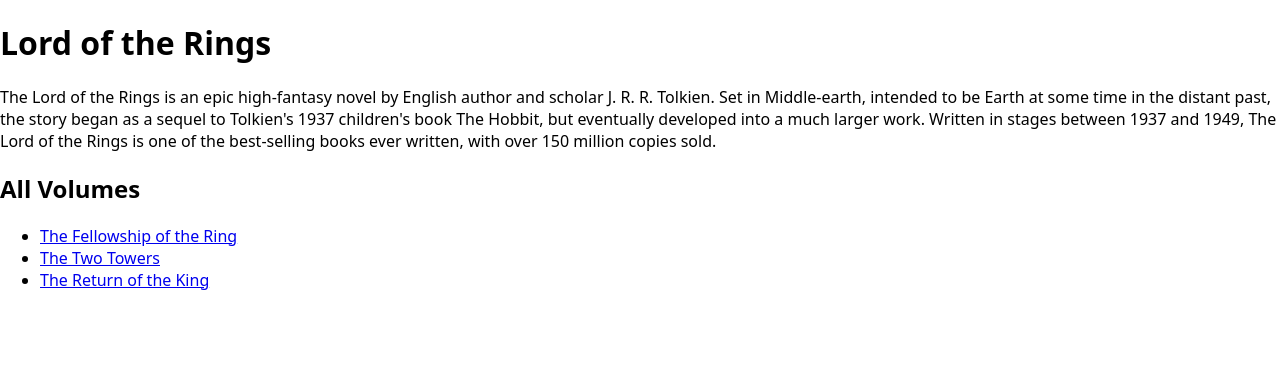
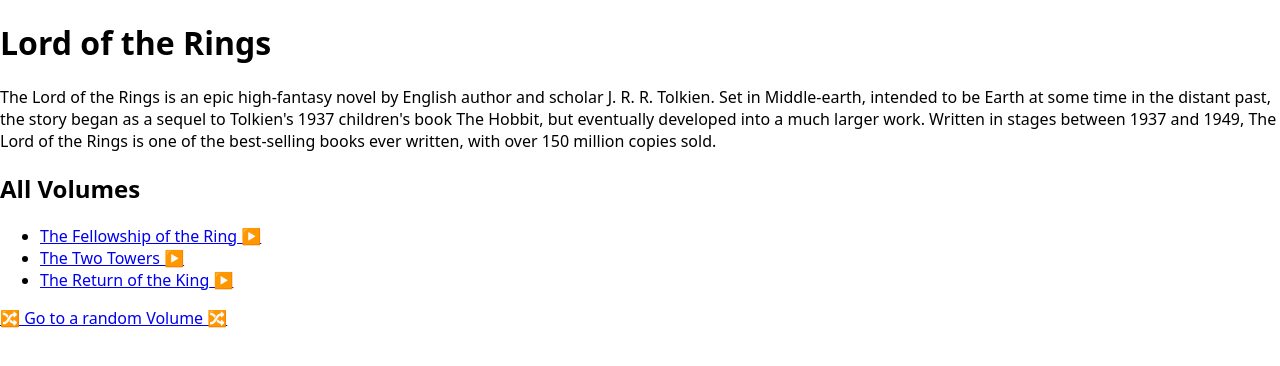
Before and after one commit to vaupunkt/NF-LordOfTheRingsApp-nextJS, a Next.js app: page /volumes in a window 1280 px wide. Shown: the top 366 px of the page. Built offline with nearby package versions, Linux system fonts and the light colour scheme.

Commit message:
add fallback

```diff
--- a/pages/volumes/index.js
+++ b/pages/volumes/index.js
@@ -3,6 +3,8 @@
 import { introduction, volumes } from "../../lib/data.js";
 
 export default function Volumes() {
+  const randomIndex = Math.floor(Math.random() * volumes.length);
+
   return (
     <div>
       <Head>
@@ -15,11 +17,14 @@
         {volumes.map((volume) => {
           return (
             <li key={volume.slug}>
-              <Link href={`./volumes/${volume.slug}`}>{volume.title}</Link>
+              <Link href={`./volumes/${volume.slug}`}>{volume.title} ▶️</Link>
             </li>
           );
         })}
       </ul>
+      <Link href={`./volumes/${volumes[randomIndex].slug}`}>
+        🔀 Go to a random Volume 🔀
+      </Link>
     </div>
   );
 }
```
Also changed, not shown: pages/volumes/[slug].js (+17 -4 lines).
